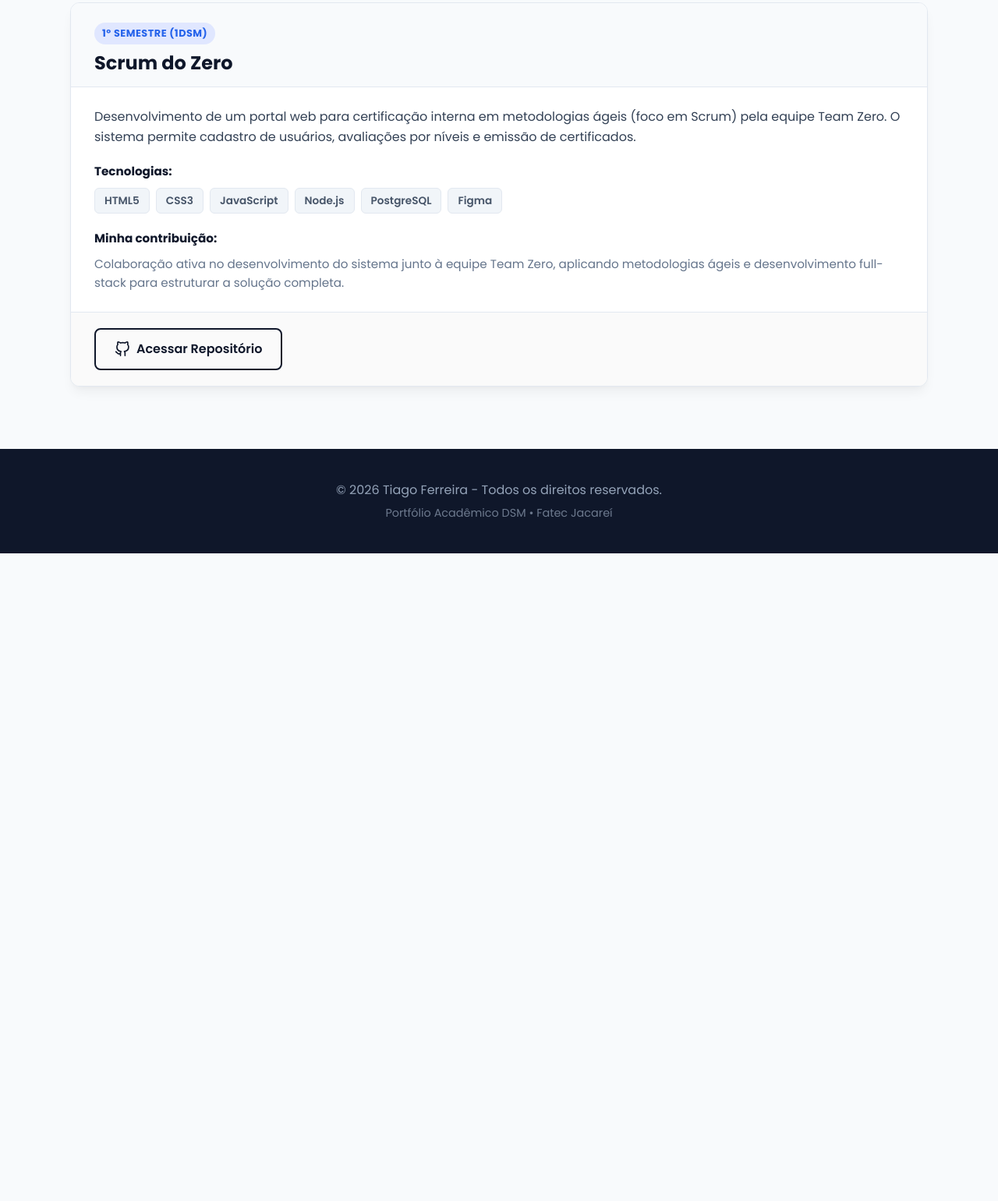
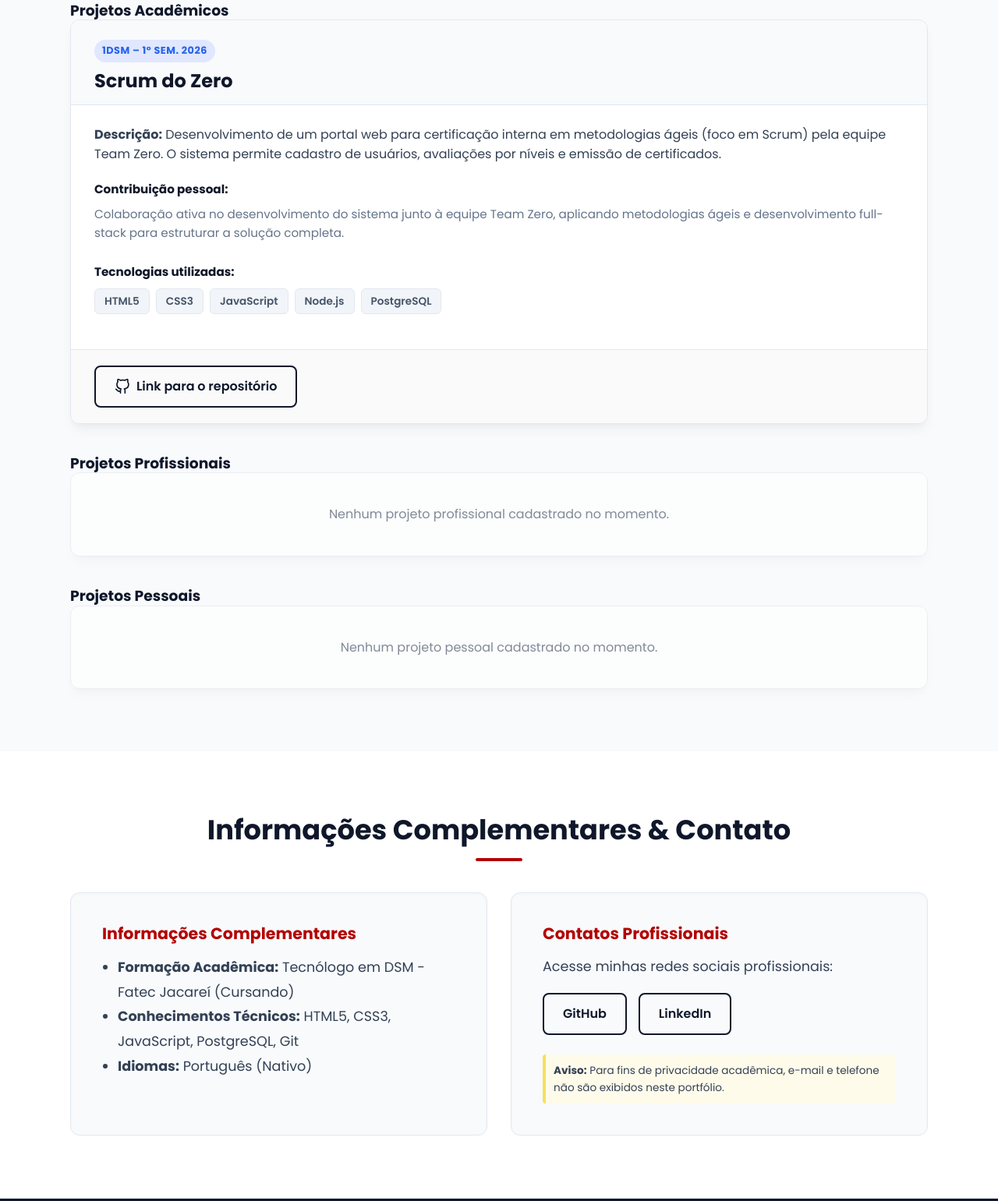
Before and after one commit to fatec-jacarei-dsm-portfolio/ra2581392613006, a plain HTML site: page docs/index.html in a window 1280 px wide. Shown: the part 1114-2655 px from the top of the page at 78% size. Before the commit the page ends 1824 px from the top, so only its background shows below. Drawn offline with Linux system fonts and the light colour scheme.

Commit message:
feat: adequacao milimetrica as instrucoes complementares (categorias, formato de semestre e infos adicionais)

```diff
--- a/docs/index.html
+++ b/docs/index.html
@@ -43,7 +43,7 @@
                         Sou apaixonado por tecnologia e resolução de problemas. Este portfólio documenta minha trajetória acadêmica e os projetos práticos que desenvolvo ao longo dos semestres, aplicando a metodologia de Aprendizagem Baseada em Projetos (ABP).
                     </p>
                     <p>
-                        <strong>Objetivos Profissionais:</strong> Tenho forte interesse em me desenvolver como programador Full-Stack, criar soluções inovadoras que impactem o dia a dia das pessoas e sempre aprender novas tecnologias do mercado de TI.
+                        <strong>Objetivos Profissionais e Áreas de Interesse:</strong> Meu objetivo é atuar como Desenvolvedor Full-Stack, aprofundando meus conhecimentos na criação de aplicações web inovadoras e escaláveis.
                     </p>
                 </div>
             </div>
@@ -52,57 +52,95 @@
         <!-- Seção Projetos -->
         <section id="projetos" class="section">
             <div class="container">
-                <h2 class="section-title">Projetos Acadêmicos (ABP)</h2>
+                <h2 class="section-title">Projetos</h2>
 
+                <!-- Acadêmicos -->
+                <h3 class="category-title">Projetos Acadêmicos</h3>
                 <div class="projects-grid">
-                    <!-- Projeto 1DSM -->
                     <article class="project-card">
                         <div class="project-header">
-                            <span class="semester-badge">1º Semestre (1DSM)</span>
+                            <span class="semester-badge">1DSM – 1º Sem. 2026</span>
                             <h3>Scrum do Zero</h3>
                         </div>
                         <div class="project-body">
                             <p class="project-desc">
-                                Desenvolvimento de um portal web para certificação interna em metodologias ágeis (foco em Scrum) pela equipe Team Zero. O sistema permite cadastro de usuários, avaliações por níveis e emissão de certificados.
+                                <strong>Descrição:</strong> Desenvolvimento de um portal web para certificação interna em metodologias ágeis (foco em Scrum) pela equipe Team Zero. O sistema permite cadastro de usuários, avaliações por níveis e emissão de certificados.
                             </p>
 
+                            <div class="contribution">
+                                <strong>Contribuição pessoal:</strong>
+                                <p>Colaboração ativa no desenvolvimento do sistema junto à equipe Team Zero, aplicando metodologias ágeis e desenvolvimento full-stack para estruturar a solução completa.</p>
+                            </div>
+                            <br>
+
                             <div class="tech-stack">
-                                <strong>Tecnologias:</strong>
+                                <strong>Tecnologias utilizadas:</strong>
                                 <div class="tags">
                                     <span class="tag">HTML5</span>
                                     <span class="tag">CSS3</span>
                                     <span class="tag">JavaScript</span>
                                     <span class="tag">Node.js</span>
                                     <span class="tag">PostgreSQL</span>
-                                    <span class="tag">Figma</span>
                                 </div>
-                            </div>
-
-                            <div class="contribution">
-                                <strong>Minha contribuição:</strong>
-                                <p>Colaboração ativa no desenvolvimento do sistema junto à equipe Team Zero, aplicando metodologias ágeis e desenvolvimento full-stack para estruturar a solução completa.</p>
                             </div>
                         </div>
                         <div class="project-footer">
                             <a href="https://github.com/teamzerodsm/ABP-1DSM" class="btn btn-outline" target="_blank">
                                 <svg xmlns="http://www.w3.org/2000/svg" width="20" height="20" viewBox="0 0 24 24" fill="none" stroke="currentColor" stroke-width="2" stroke-linecap="round" stroke-linejoin="round"><path d="M9 19c-5 1.5-5-2.5-7-3m14 6v-3.87a3.37 3.37 0 0 0-.94-2.61c3.14-.35 6.44-1.54 6.44-7A5.44 5.44 0 0 0 20 4.77 5.07 5.07 0 0 0 19.91 1S18.73.65 16 2.48a13.38 13.38 0 0 0-7 0C6.27.65 5.09 1 5.09 1A5.07 5.07 0 0 0 5 4.77a5.44 5.44 0 0 0-1.5 3.78c0 5.42 3.3 6.61 6.44 7A3.37 3.37 0 0 0 9 18.13V22"></path></svg>
-                                Acessar Repositório
+                                Link para o repositório
                             </a>
                         </div>
                     </article>
+                </div>
 
-                    <!-- Espaço para futuros projetos (2DSM, etc) -->
-                    <!--
+                <!-- Profissionais -->
+                <h3 class="category-title" style="margin-top: 40px;">Projetos Profissionais</h3>
+                <div class="projects-grid">
                     <article class="project-card locked">
-                        <div class="project-header">
-                            <span class="semester-badge">2º Semestre (2DSM)</span>
-                            <h3>Em Breve</h3>
-                        </div>
-                        <div class="project-body">
-                            <p>Projeto em fase de desenvolvimento neste semestre.</p>
+                        <div class="project-body" style="text-align: center; padding: 40px 20px;">
+                            <p>Nenhum projeto profissional cadastrado no momento.</p>
                         </div>
                     </article>
-                    -->
+                </div>
+
+                <!-- Pessoais -->
+                <h3 class="category-title" style="margin-top: 40px;">Projetos Pessoais</h3>
+                <div class="projects-grid">
+                    <article class="project-card locked">
+                        <div class="project-body" style="text-align: center; padding: 40px 20px;">
+                            <p>Nenhum projeto pessoal cadastrado no momento.</p>
+                        </div>
+                    </article>
+                </div>
+            </div>
+        </section>
+
+        <!-- Seção Informações Complementares e Contatos -->
+        <section id="info" class="section bg-light">
+            <div class="container">
+                <h2 class="section-title">Informações Complementares & Contato</h2>
+
+                <div class="info-grid" style="display: grid; grid-template-columns: repeat(auto-fit, minmax(300px, 1fr)); gap: 30px;">
+                    <div class="about-card">
+                        <h3 style="color: var(--primary-color); margin-bottom: 15px;">Informações Complementares</h3>
+                        <ul style="list-style-type: disc; margin-left: 20px; line-height: 1.8;">
+                            <li><strong>Formação Acadêmica:</strong> Tecnólogo em DSM - Fatec Jacareí (Cursando)</li>
+                            <li><strong>Conhecimentos Técnicos:</strong> HTML5, CSS3, JavaScript, PostgreSQL, Git</li>
+                            <li><strong>Idiomas:</strong> Português (Nativo)</li>
+                        </ul>
+                    </div>
+
+                    <div class="about-card">
+                        <h3 style="color: var(--primary-color); margin-bottom: 15px;">Contatos Profissionais</h3>
+                        <p style="margin-bottom: 20px;">Acesse minhas redes sociais profissionais:</p>
+                        <div class="hero-links">
+                            <a href="https://github.com/tiagof6" class="btn btn-outline" target="_blank">GitHub</a>
+                            <a href="#" class="btn btn-outline" target="_blank">LinkedIn</a>
+                        </div>
+                        <div style="margin-top: 25px; padding: 10px; background: #FFFBEA; border-left: 4px solid #F6E05E; border-radius: 4px; font-size: 0.85rem;">
+                            <strong>Aviso:</strong> Para fins de privacidade acadêmica, e-mail e telefone não são exibidos neste portfólio.
+                        </div>
+                    </div>
                 </div>
             </div>
         </section>
```
